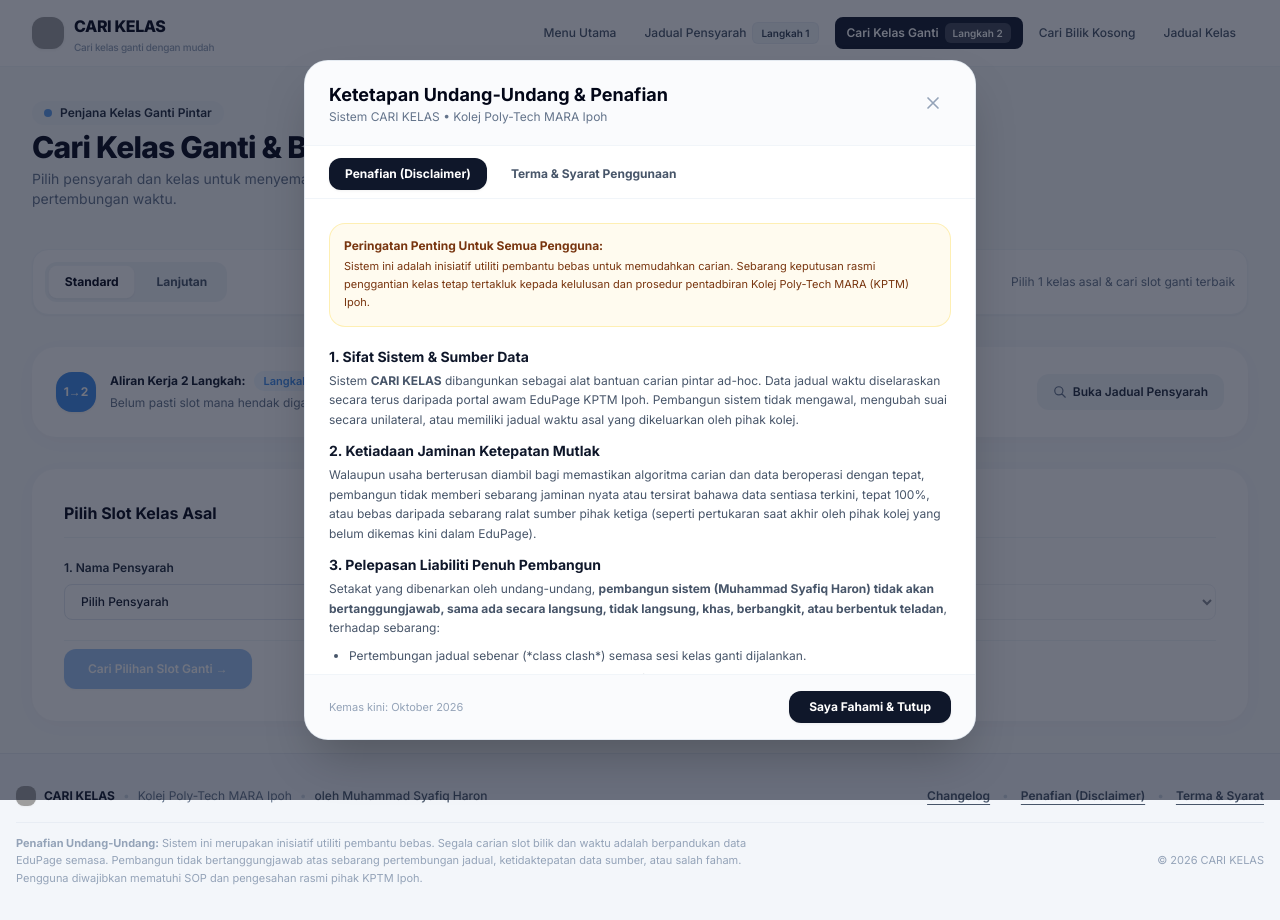
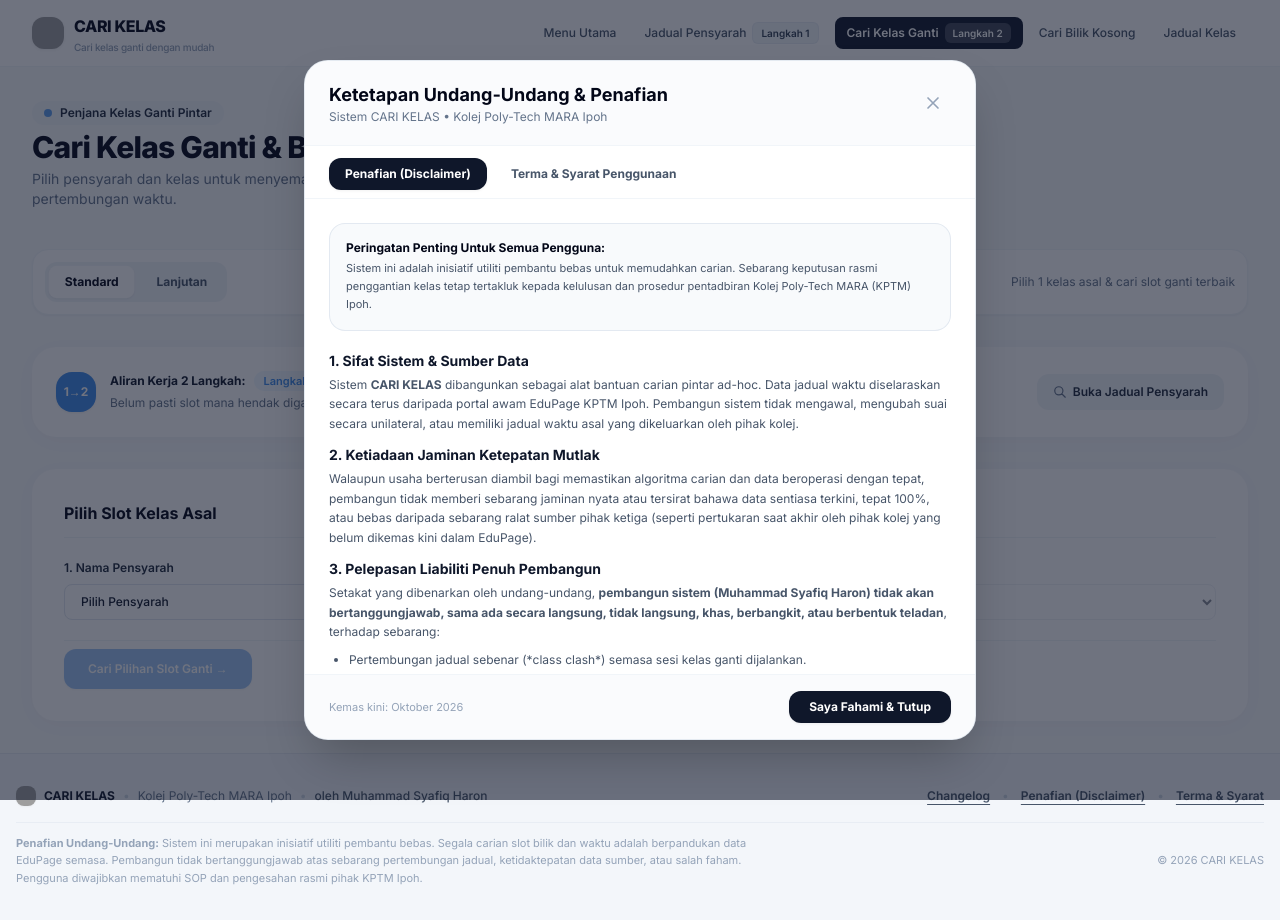
Before and after one commit to syfxai/cari_kelas, a Next.js app: page /replacement in a window 1280 px wide. Both pictures are taken after a click on the button "Penafian (Disclaimer)". Built offline with nearby package versions, Linux system fonts and the light colour scheme; grey boxes are pictures that could not be loaded.

Commit message:
fix(ui): hapuskan warna amber/slop daripada modal undang-undang & lencana, ganti ke neutral slate bersih

```diff
--- a/src/app/replacement/page.tsx
+++ b/src/app/replacement/page.tsx
@@ -2019,7 +2019,7 @@
                                       {startingItem.sourceSlot.class}
                                     </span>
                                     {span > 1 && (
-                                      <span className="text-[8.5px] font-extrabold px-1.5 py-0.5 rounded bg-amber-100 text-amber-800 leading-none">
+                                      <span className="text-[8.5px] font-extrabold px-1.5 py-0.5 rounded bg-slate-100 text-slate-700 border border-slate-200/60 leading-none">
                                         {span}J
                                       </span>
                                     )}
--- a/src/components/LegalModal.tsx
+++ b/src/components/LegalModal.tsx
@@ -98,9 +98,9 @@
         <div className="p-6 overflow-y-auto space-y-5 text-xs text-slate-600 leading-relaxed">
           {activeTab === 'disclaimer' ? (
             <>
-              <div className="p-3.5 rounded-2xl bg-amber-50/80 border border-amber-200/60 text-amber-900 space-y-1">
-                <span className="font-bold block text-xs">Peringatan Penting Untuk Semua Pengguna:</span>
-                <p className="text-[11px] leading-relaxed">
+              <div className="p-4 rounded-2xl bg-slate-50 border border-slate-200/90 text-slate-700 space-y-1">
+                <span className="font-bold block text-xs text-slate-950">Peringatan Penting Untuk Semua Pengguna:</span>
+                <p className="text-[11px] leading-relaxed text-slate-600">
                   Sistem ini adalah inisiatif utiliti pembantu bebas untuk memudahkan carian. Sebarang keputusan rasmi penggantian kelas tetap tertakluk kepada kelulusan dan prosedur pentadbiran Kolej Poly-Tech MARA (KPTM) Ipoh.
                 </p>
               </div>
--- a/src/components/TimetableGrid.tsx
+++ b/src/components/TimetableGrid.tsx
@@ -124,7 +124,7 @@
           />
         </div>
         {spanHours > 1 && (
-          <span className="shrink-0 text-[8.5px] font-extrabold px-1.5 py-0.5 rounded bg-amber-50 text-amber-700 shadow-2xs leading-none">
+          <span className="shrink-0 text-[8.5px] font-extrabold px-1.5 py-0.5 rounded bg-slate-100 text-slate-700 border border-slate-200/60 leading-none">
             {spanHours}J
           </span>
         )}
```
